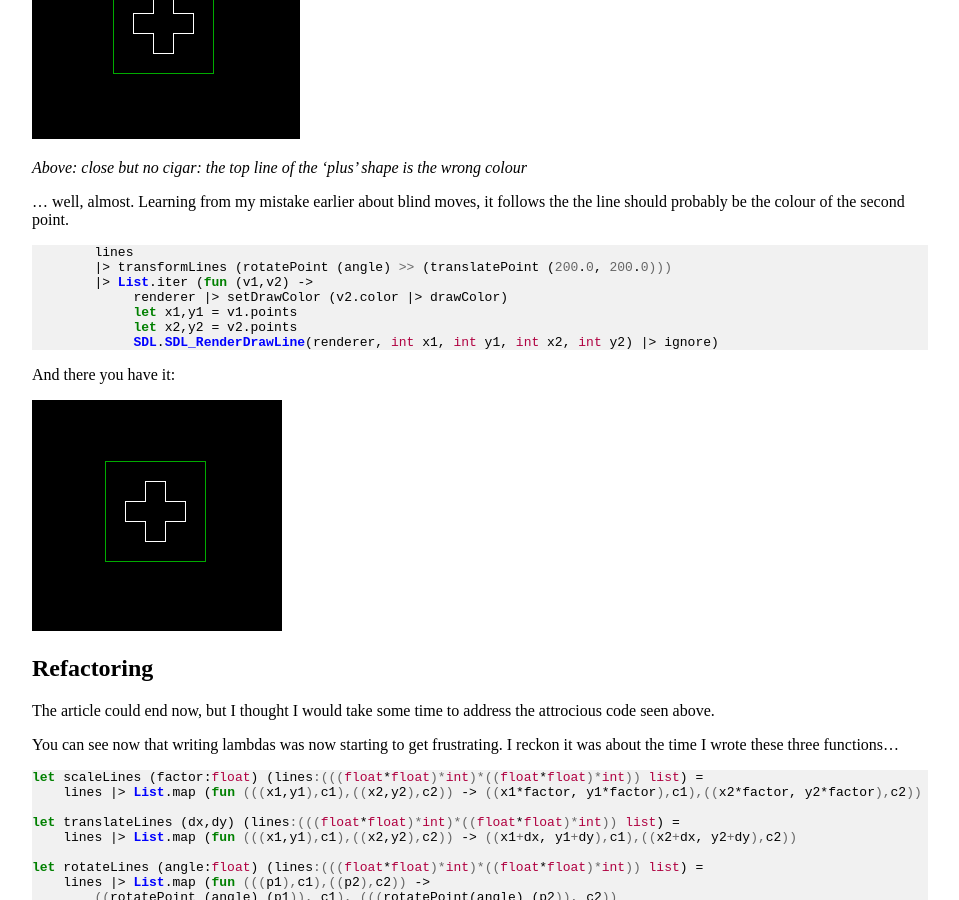
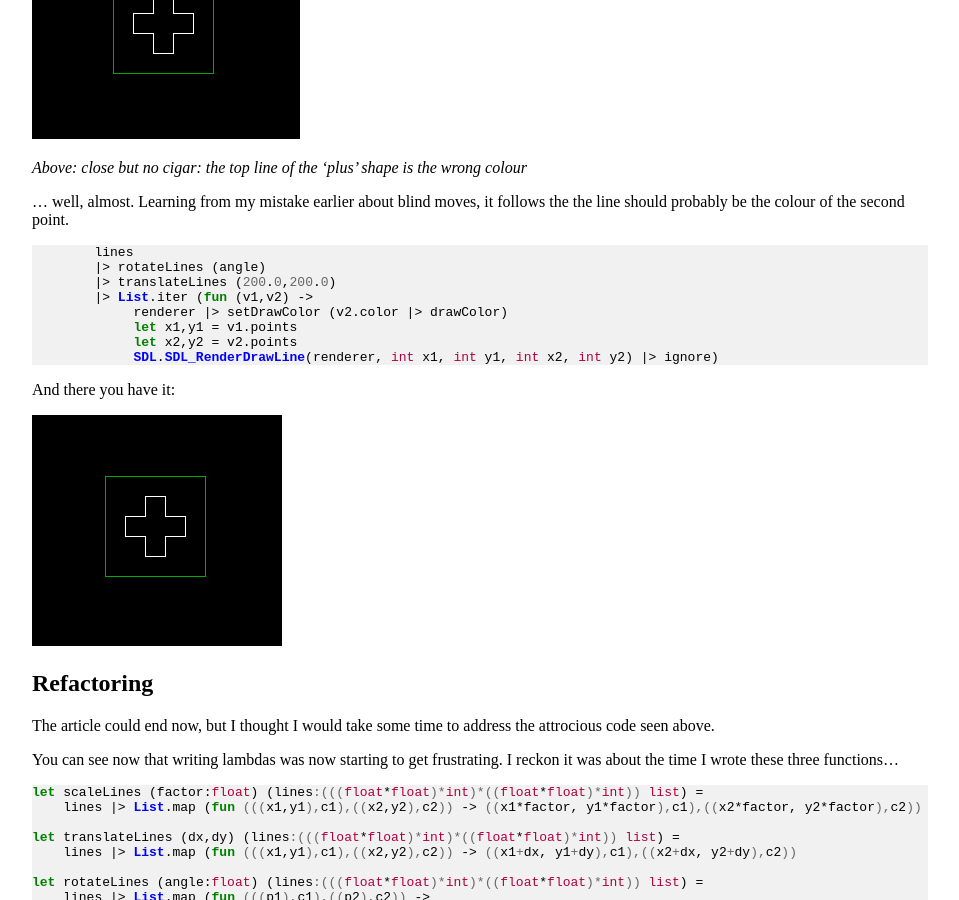
Before and after one commit to bjnmercer/bjnmercer.github.io, a Jekyll site: the page built from _posts/2018-05-14-bgc-sdl2-line-rendering-engine.md, in a window 1280 px wide and 900 px high, scrolled down 8479 px. Shown: the whole window, without its empty margins (160-1119 px from the left). Built offline with Jekyll 4.4.1, drawn with Linux system fonts in a browser that asks for light colours.

Commit message:
Updated SDL2 Line Rendering article
Whoops, showing wrong code for line renderer before refactoring

````diff
--- a/_posts/2018-05-14-bgc-sdl2-line-rendering-engine.md
+++ b/_posts/2018-05-14-bgc-sdl2-line-rendering-engine.md
@@ -434,7 +434,8 @@ We now have everything needed to render the lines to the screen
 
 ```fsharp
         lines
-        |> transformLines (rotatePoint (angle) >> (translatePoint (200.0, 200.0)))
+        |> rotateLines (angle)
+        |> translateLines (200.0,200.0)
         |> List.iter (fun (v1,v2) ->
              renderer |> setDrawColor (v2.color |> drawColor)
              let x1,y1 = v1.points
````
